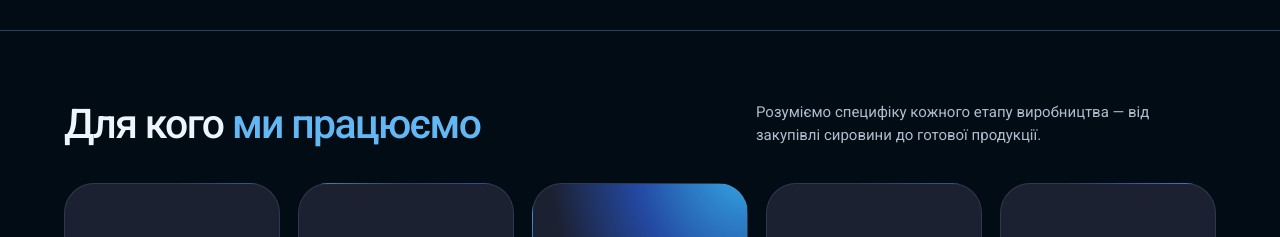
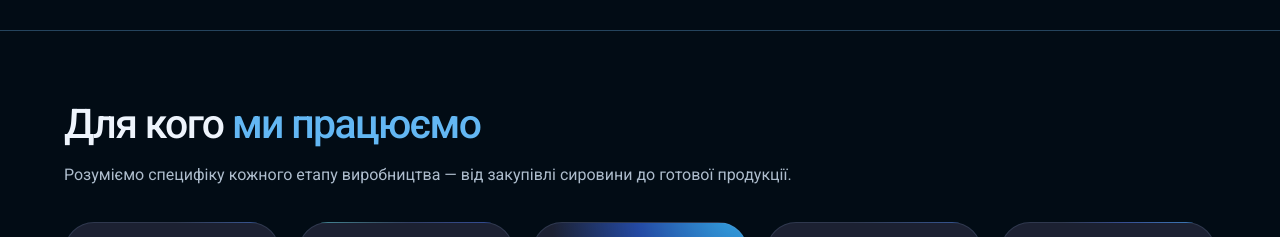
Before and after one commit to dnagorna3817-spec/website_akc_main, a Next.js app: page /industries/manufacturing in a window 1280 px wide. Shown: the part 859-1096 px from the top of the page. Built offline with nearby package versions, Linux system fonts and the light colour scheme.

Commit message:
Place manufacturing audience description below section heading

```diff
--- a/app/industries/manufacturing/manufacturing.module.css
+++ b/app/industries/manufacturing/manufacturing.module.css
@@ -114,3 +114,23 @@
   .audienceCard p{font-size:15px}
 }
 @media(prefers-reduced-motion:reduce){.audienceCard{transition:none}.audienceCard:hover{transform:none}}
+
+/* Keep the audience description directly below its heading. */
+.audience .sectionIntro{
+  display:flex;
+  flex-direction:column;
+  align-items:flex-start;
+  justify-content:flex-start;
+  gap:14px;
+}
+.audience .sectionIntro h2{margin:0}
+.audience .sectionIntro p{
+  margin:0;
+  max-width:780px;
+  font-size:16px;
+  line-height:1.6;
+}
+@media(max-width:650px){
+  .audience .sectionIntro{gap:12px}
+  .audience .sectionIntro p{font-size:14px}
+}
```
